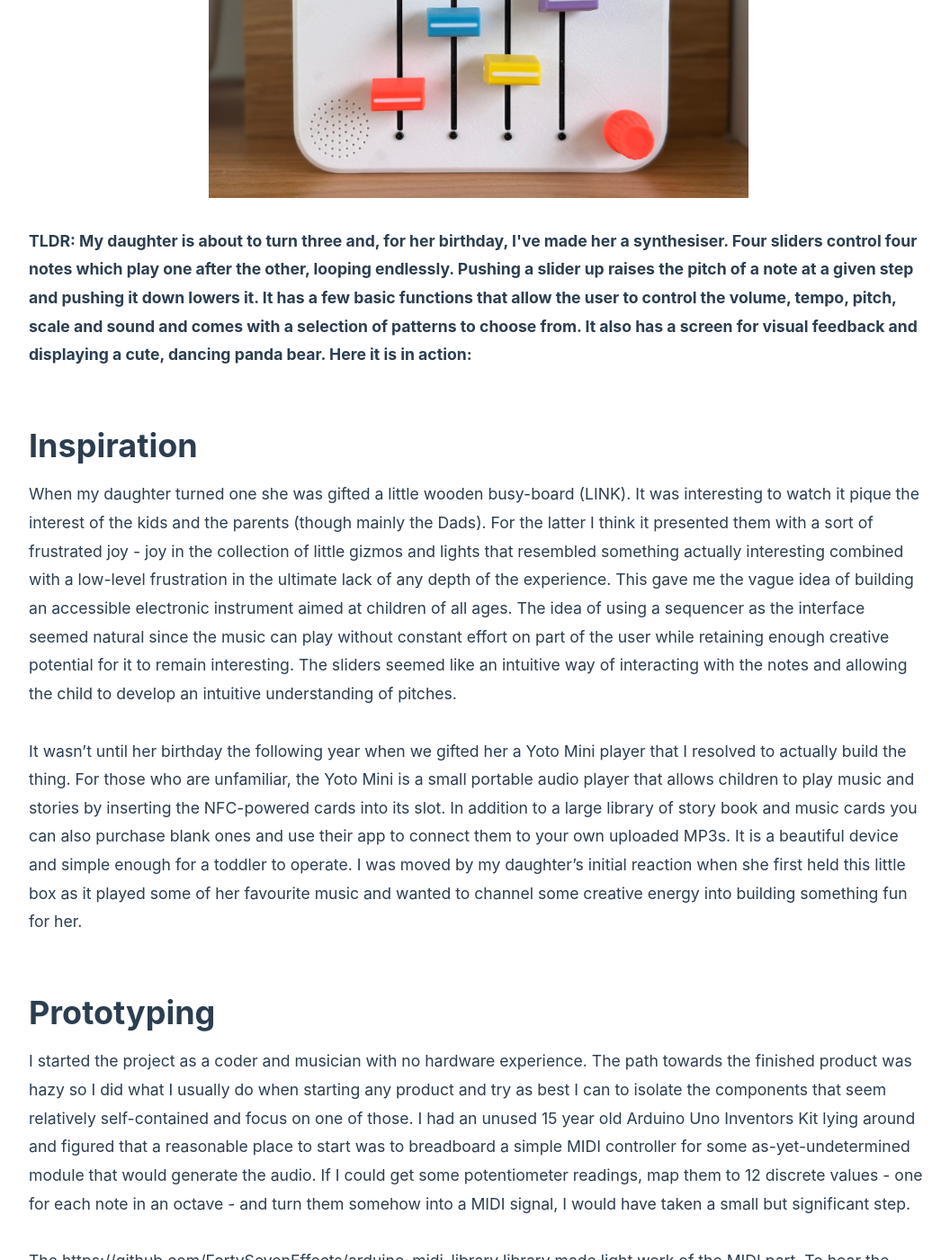
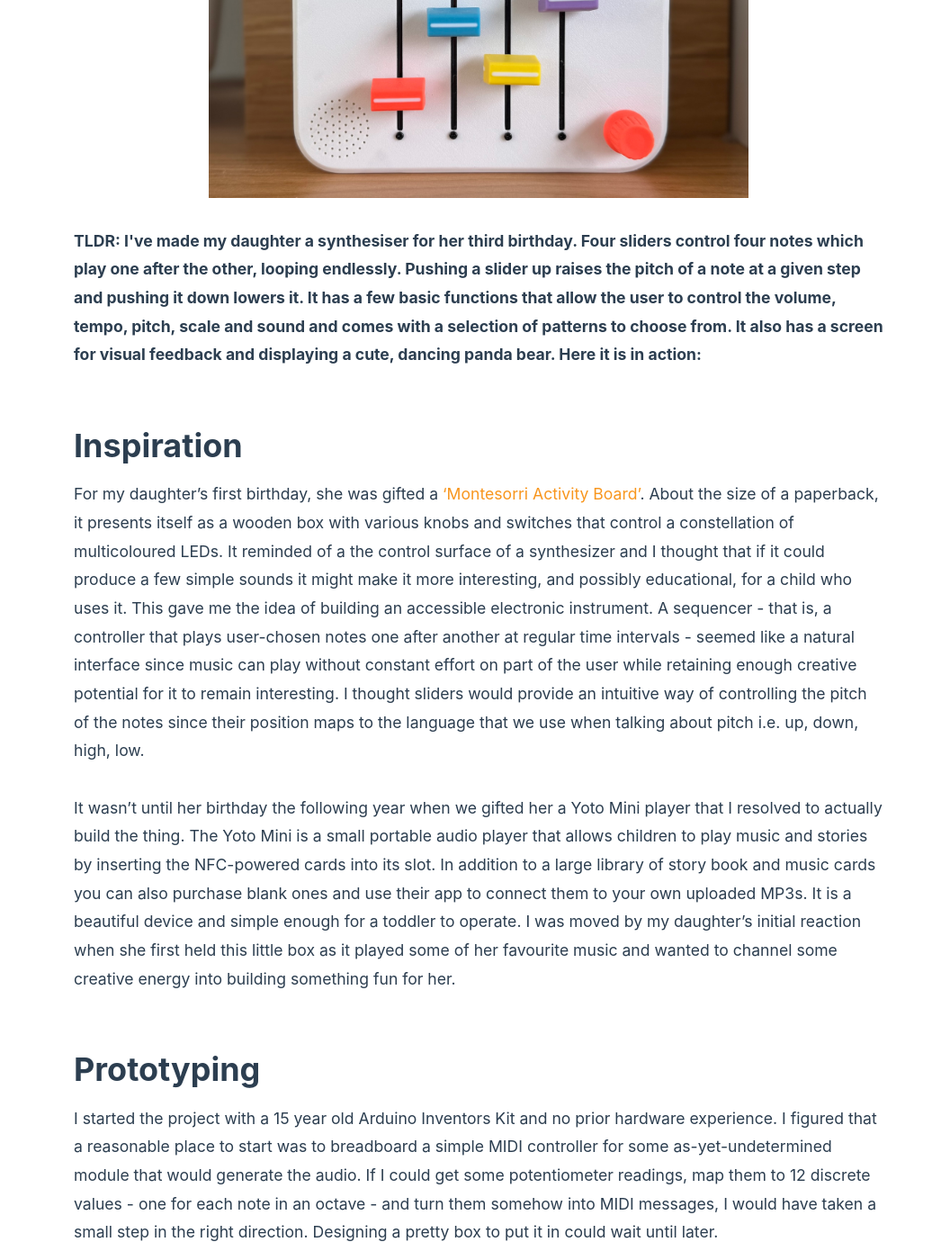
Before and after one commit to aliroberts/aliroberts.github.io, a Jekyll site: the page built from _posts/2025-11-10-a-synth-for-my-daughter.md, in a window 1280 px wide and 1400 px high, scrolled down 579 px. Shown: the whole window at 90% size, without its empty margins (108-1164 px from the left). Built offline with Jekyll 4.4.1, drawn with Linux system fonts in a browser that asks for light colours; some of the changed text lies outside the part shown.

Commit message:
Post WIP

```diff
--- a/_posts/2025-11-10-a-synth-for-my-daughter.md
+++ b/_posts/2025-11-10-a-synth-for-my-daughter.md
@@ -15,27 +15,29 @@
 </figure>
 
 
-<p class="tldr">TLDR: My daughter is about to turn three and, for her birthday, I've made her a synthesiser. Four sliders control four notes which play one after the other, looping endlessly. Pushing a slider up raises the pitch of a note at a given step and pushing it down lowers it. It has a few basic functions that allow the user to control the volume, tempo, pitch, scale and sound and comes with a selection of patterns to choose from. It also has a screen for visual feedback and displaying a cute, dancing panda bear. Here it is in action:</p>
+<p class="tldr">TLDR: I've made my daughter a synthesiser for her third birthday. Four sliders control four notes which play one after the other, looping endlessly. Pushing a slider up raises the pitch of a note at a given step and pushing it down lowers it. It has a few basic functions that allow the user to control the volume, tempo, pitch, scale and sound and comes with a selection of patterns to choose from. It also has a screen for visual feedback and displaying a cute, dancing panda bear. Here it is in action:</p>
 
 ## Inspiration
 
-When my daughter turned one she was gifted a little wooden busy-board (LINK). It was interesting to watch it pique the interest of the kids and the parents (though mainly the Dads). For the latter I think it presented them with a sort of frustrated joy - joy in the collection of little gizmos and lights that resembled something actually interesting combined with a low-level frustration in the ultimate lack of any depth of the experience. This gave me the vague idea of building an accessible electronic instrument aimed at children of all ages. The idea of using a sequencer as the interface seemed natural since the music can play without constant effort on part of the user while retaining enough creative potential for it to remain interesting. The sliders seemed like an intuitive way of interacting with the notes and allowing the child to develop an intuitive understanding of pitches.
+For my daughter's first birthday, she was gifted a ['Montesorri Activity Board'](https://www.amazon.co.uk/Montessori-Activity-Sensory-Learning-Birthday). About the size of a paperback, it presents itself as a wooden box with various knobs and switches that control a constellation of multicoloured LEDs. It reminded of a the control surface of a synthesizer and I thought that if it could produce a few simple sounds it might make it more interesting, and possibly educational, for a child who uses it. This gave me the idea of building an accessible electronic instrument. A sequencer - that is, a controller that plays user-chosen notes one after another at regular time intervals - seemed like a natural interface since music can play without constant effort on part of the user while retaining enough creative potential for it to remain interesting. I thought sliders would provide an intuitive way of controlling the pitch of the notes since their position maps to the language that we use when talking about pitch i.e. up, down, high, low.
 
-It wasn't until her birthday the following year when we gifted her a Yoto Mini player that I resolved to actually build the thing. For those who are unfamiliar, the Yoto Mini is a small portable audio player that allows children to play music and stories by inserting the NFC-powered cards into its slot. In addition to a large library of story book and music cards you can also purchase blank ones and use their app to connect them to your own uploaded MP3s. It is a beautiful device and simple enough for a toddler to operate. I was moved by my daughter's initial reaction when she first held this little box as it played some of her favourite music and wanted to channel some creative energy into building something fun for her.
+It wasn't until her birthday the following year when we gifted her a Yoto Mini player that I resolved to actually build the thing. The Yoto Mini is a small portable audio player that allows children to play music and stories by inserting the NFC-powered cards into its slot. In addition to a large library of story book and music cards you can also purchase blank ones and use their app to connect them to your own uploaded MP3s. It is a beautiful device and simple enough for a toddler to operate. I was moved by my daughter's initial reaction when she first held this little box as it played some of her favourite music and wanted to channel some creative energy into building something fun for her.
 
 ## Prototyping
 
-I started the project as a coder and musician with no hardware experience. The path towards the finished product was hazy so I did what I usually do when starting any product and try as best I can to isolate the components that seem relatively self-contained and focus on one of those.  I had an unused 15 year old Arduino Uno Inventors Kit lying around and figured that a reasonable place to start was to breadboard a simple MIDI controller for some as-yet-undetermined module that would generate the audio. If I could get some potentiometer readings, map them to 12 discrete values - one for each note in an octave - and turn them somehow into a MIDI signal, I would have taken a small but significant step.
+I started the project with a 15 year old Arduino Inventors Kit and no prior hardware experience. I figured that a reasonable place to start was to breadboard a simple MIDI controller for some as-yet-undetermined module that would generate the audio. If I could get some potentiometer readings, map them to 12 discrete values - one for each note in an octave - and turn them somehow into MIDI messages, I would have taken a small step in the right direction. Designing a pretty box to put it in could wait until later.
 
-The https://github.com/FortySevenEffects/arduino_midi_library library made light work of the MIDI part. To hear the output I wrote a small Python script that could intercept the generated MIDI signals and forward them on to my MBP's default MIDI device which could then be picked up by Logic Pro. This meant that I could use software instruments to bring the Arduino sequencer to life in the initial stages.
+Reading the potentiometer inputs was easy enough and I then used the [Arduino MIDI](https://github.com/FortySevenEffects/arduino_midi_library) library to generate the MIDI messages. To hear the output I wrote a small Python script that could intercept the generated MIDI signals and forward them on to my MBP's default MIDI device which could then be picked up by Logic Pro. This meant that I could use software instruments to bring the Arduino sequencer to life in the initial stages.
 
 <figure>
   <img style="max-width: 600px" src="{{ base }}/breadboard-prototype.jpeg" alt="Slider layout">
 </figure>
 
-Once I'd got the hang of wiring up potentiometers and rotary encoders I decided to incorporate the actual synthesiser bit into my prototype. For this I reached for a little [SAM2695 synthesiser module](https://shop.m5stack.com/products/midi-synthesizer-unit-sam2695) I found that came with an integrated amplifier and speaker. The engineer in me did so guiltily since it was (and still is) a black box but I figured that I could eventually isolate this part and do a deep dive and make my own custom version if time and inclination would allow.
+Once I'd got the hang of wiring up potentiometers and rotary encoders, the next step was to move the audio synthesis from Logic to my breadboard. For this I used a little $12.95 [SAM2695 synthesiser module](https://shop.m5stack.com/products/midi-synthesizer-unit-sam2695) with an integrated amplifier and speaker. Its inner workings remain a mystery to me but it does what I need it to and I was happy reduce the amount of time to get a functioning prototype into my daughter's hands.
 
-I followed this up by adding small OLED screen to show provide some visual feedback and character and used Oli Kraus's excellent (u8g2 graphics library)[https://github.com/olikraus/u8g2]. This was actually more of a challenge to incorporate that anticipated since the Arduino Nano I was using has so little RAM that storing an entire screen-sized bitmap in memory and writing to the OLED in one go was out of the question. This meant that I had to be more selective with the parts of the screen I was updating. At this point I really should've switched to a much more powerful ESP32 variant which would've eliminated these concerns. Updating the screen in patches is expensive and large updates could take sufficiently long that encoder readings would be interrupted resulting in dodgy controls and delayed notes. Nevertheless I persevered and accepted a little bit of MIDI lag at quicker tempos when twiddling a knob.
+Next, I added small OLED screen to show provide some visual feedback and character and used the handy [u8g2 graphics library](https://github.com/olikraus/u8g2). This was actually more of a challenge to incorporate that anticipated since the Arduino Nano I was using has so little RAM that storing an entire screen-sized bitmap in memory and writing to the OLED in one go was out of the question. This meant that I had to be more selective with the parts of the screen I was updating. At this point I really should've switched to a much more powerful ESP32 variant which would have simplified the implementation. Updating the screen in patches is expensive and large updates could take sufficiently long that encoder readings would be interrupted resulting in dodgy controls and delayed notes. Nevertheless I persevered and accepted a little bit of MIDI lag at quicker tempos when twiddling a knob.
+
+For coding on-the-go I discovered a fantastic [microcontroller simulator called Wokwi](https://wokwi.com/) that allowed me create a diagram of my circuit and test my implementation without having to lug around my delicate prototype. They have an online simulator that's available for free and a VS Code plugin in their paid version.
 
 <div class="image-gallery cols-2">
 <a href="{{ base }}/wokwi.jpeg">
@@ -46,26 +48,20 @@
   </a>
 </div>
 
-- PHOTO OF EARLY VERSION ('Just another few weeks! Six months later...')
-
-With a broadly function circuit it was time to move on to designing an enclosure and building the first complete version of the synthesiser that my daughter could hold and use.
+With a broadly function circuit it was time to move on to designing an enclosure and assembling a complete version of the synthesiser that my daughter could play with.
 
 ## Version 1
 
-### Assembly
-
-The prospect of moving my circuit, however simple, to a PCB seemed daunting so I decided the first version would be hand-wired together using a solderable breadboard. What I initially thought was a smart simplification that would enable me to get the thing into my daughter's hands more quickly turned out to be waste of time, however. When the time finally came to close the two halves of the enclosure, stuffing the rats nest of wires inside ended up putting pressure on a bunch of the delicate soldered joints and breaking them. My daughter could play around a bit with it - enough for me to convince/fool myself that she'd enjoy using it -  but it was fragile and I resolved to make an improved version (in the colour of her choice). I also had the vague idea that I'd build a few units for some friends and the thought of soldering 4 or 5 more of them didn't fill me with joy.
+The prospect of moving my circuit, however simple, to a PCB seemed daunting so I decided the first version would be hand-wired together using a solderable breadboard. The good: drinking wine and hanging with Romain, who kindly offered to help with the soldering; the bad: when the time finally came to close the two halves of the enclosure, stuffing the rats nest of wires inside ended up putting pressure on a bunch of the delicate soldered joints and breaking them. My daughter could play around a bit with it - enough for me to convince/fool myself that she'd enjoy using it - but it was fragile and I resolved to make an improved version. I also decided that I'd build a few units to give to some friends and wanted something more robust that was quicker and easier to assemble.
 
 <div class="image-gallery cols-2">
 <a href="{{ base }}/assembly-1.jpeg">
     <img src="{{ base }}/assembly-1.jpeg" alt="v1 assembly" style=" height: 100%; object-position: center">
   </a>
 <a href="{{ base }}/v1.gif">
-    <img src="{{ base }}/v1.gif" alt="v1 in action" style="height: 500px; object-position: left;">
+    <img src="{{ base }}/v1.gif" alt="v1 in action" style="height: 400px; object-position: left;">
   </a>
 </div>
-
-### Power
 
 I also made a poor decision about the power supply. After learning that energy capacity is a thing and figuring out that a 9V battery has too little to power my components for a reasonable amount of time, I decided to opt for a 4 AA batteries and use the Arduino's built-in voltage converter to provide a steady 5 volts. Something I overlooked, however, is that the Arduino's VIN pin that provides a regulated 5V to the board requires 7-12V input, while my batteries will provide, at best, 6V when new. The board seemed to work OK at this voltage but it still seemed like a bad idea since it would likely lead to flakiness and short battery life when the voltage starts to sag.
 
@@ -95,17 +91,17 @@
 
 <div class="image-gallery cols-2">
 <a href="{{ base }}/enclosure-bottom.jpeg">
-    <img src="{{ base }}/enclosure-bottom.jpeg" alt="Enclosure bottom view" style="width: 600px; height: 400px; object-position: center; clip-path: inset(50px 0 50px 0);">
+    <img src="{{ base }}/enclosure-bottom.jpeg" alt="Enclosure bottom view" style="width: 600px; height: 400px; object-position: center; clip-path: inset(50px 0 20px 0);">
   </a>
 <a href="{{ base }}/enclosure-battery.jpeg">
-    <img src="{{ base }}/enclosure-battery.jpeg" alt="Battery compartment" style="width: 600px; height: 400px; object-position: center; clip-path: inset(50px 0 50px 0);">
+    <img src="{{ base }}/enclosure-battery.jpeg" alt="Battery compartment" style="width: 600px; height: 400px; object-position: center; clip-path: inset(50px 0 20px 0);">
   </a>
 
   <a href="{{ base }}/enclosure-pcb.jpeg">
-    <img src="{{ base }}/enclosure-pcb.jpeg" alt="PCB fitted in enclosure" style="width: 600px; height: 400px; object-position: center; clip-path: inset(50px 0 50px 0);">
+    <img src="{{ base }}/enclosure-pcb.jpeg" alt="PCB fitted in enclosure" style="width: 600px; height: 400px; object-position: center; clip-path: inset(50px 0 20px 0);">
   </a>
   <a href="{{ base }}/enclosure-cad.jpeg">
-    <img src="{{ base }}/enclosure-cad.jpeg" alt="Enclosure CAD design" style="width: 600px; height: 400px; object-position: center; clip-path: inset(50px 0 50px 0);">
+    <img src="{{ base }}/enclosure-cad.jpeg" alt="Enclosure CAD design" style="width: 600px; height: 400px; object-position: center; clip-path: inset(50px 0 20px 0);">
   </a>
 </div>
 
@@ -121,6 +117,9 @@
 </div>
 
 ## Reflections & next steps
+
+
+
 ---
 
 *This project perfectly embodies the "Bits & Pieces" philosophy - combining various technologies and approaches to create something greater than the sum of its parts. The intersection of hardware hacking, web development, and home automation has been incredibly rewarding.*
--- a/assets/css/main.css
+++ b/assets/css/main.css
@@ -30,7 +30,7 @@
   /* Layout */
   --nav-max-width: 1400px;
   --container-max-width: 1200px;
-  --post-max-width: 1000px;
+  --post-max-width: 900px;
   --border-radius: 4px;
   --border-radius-lg: 8px;
 }
```
